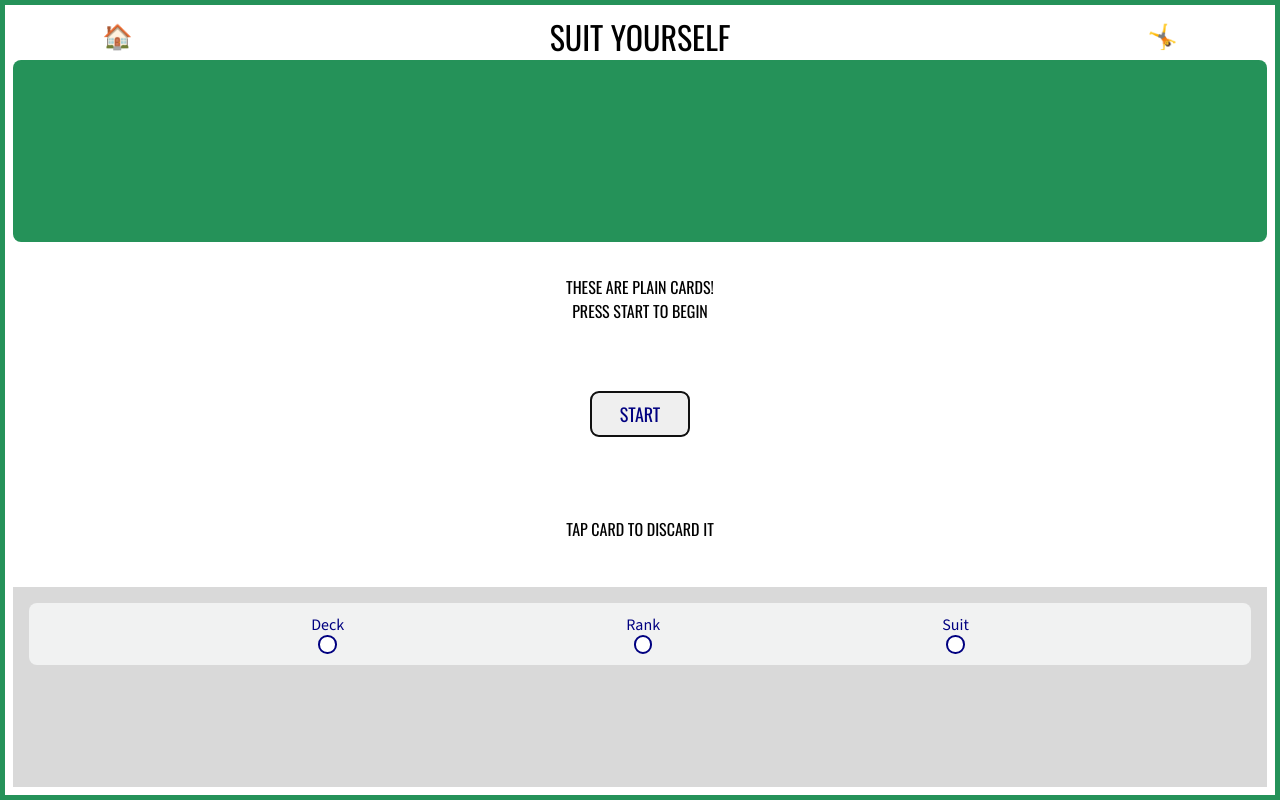
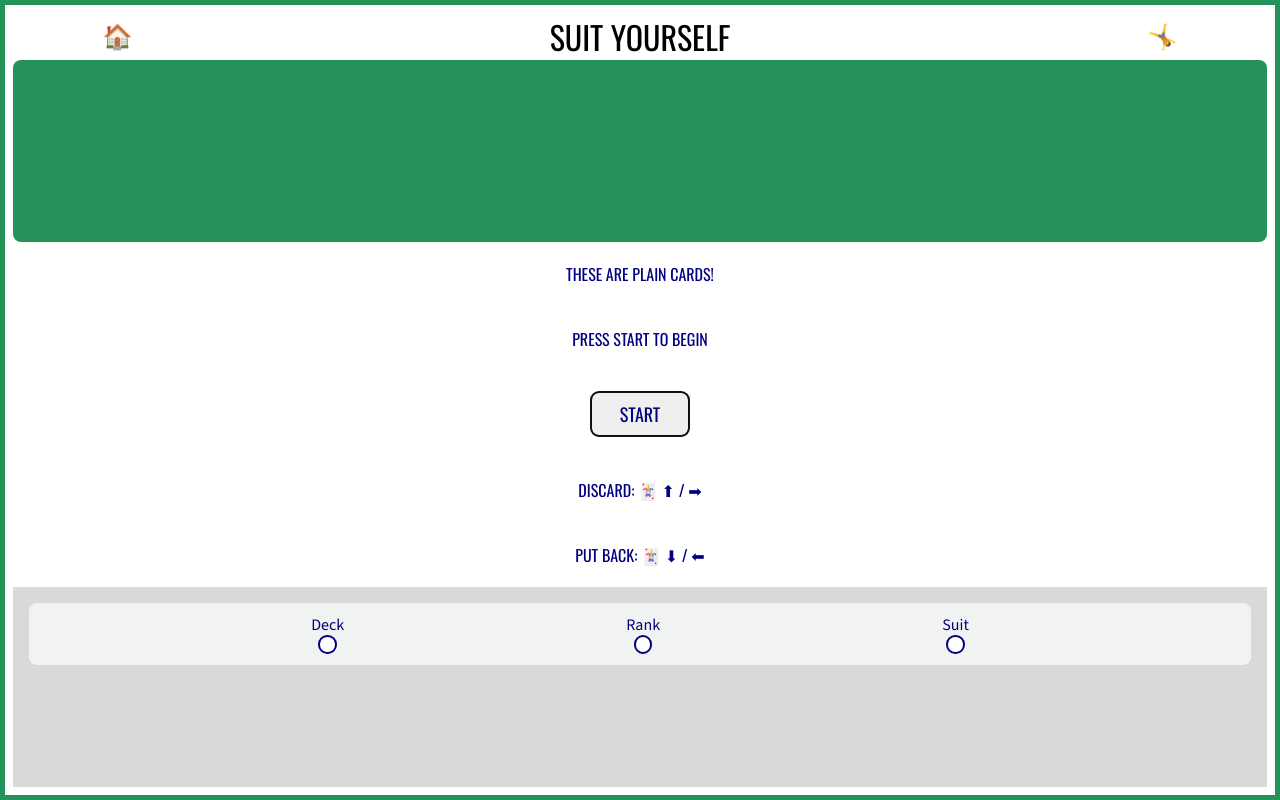
Before and after one commit to GMSoudersJr/card-workout, a SvelteKit app: page /cards in a window 1280 px wide. Built offline with nearby package versions, Linux system fonts and the light colour scheme; a web font is replaced by a local one.

Commit message:
Update instructions on cards page

```diff
--- a/src/lib/strings/forCardsPage.ts
+++ b/src/lib/strings/forCardsPage.ts
@@ -13,21 +13,41 @@ export const instructionsBelowTheStartButton = 'tap the card to discard it';
 export const startButtonText = 'start';
 
 export const messageAboveTheStartButton = {
-	forPlainCards: 'these are plain cards! press start to begin',
-	forExerciseCards: 'press start to begin your workout'
+	forPlainCards: [
+		'these are plain cards!',
+		'press start to begin',
+	],
+	forExerciseCards: [
+		'ready?!',
+		'3... 2.. 1.',
+	],
 };
 
 export const messageBelowTheStartButton = {
-	forPlainCards: 'tap card to discard it',
-	forExerciseCards: 'complete the reps, tap the card'
+	forPlainCards: [
+		`discard:  🃏 ⬆ / ➡ `,
+		`put back: 🃏 ⬇ / ⬅`,
+	],
+	forExerciseCards: [
+		`complete: 🃏 ⬆ / ➡ `,
+		`later: 🃏 ⬇ / ⬅`,
+	],
 };
 
 export const messageAboveTheShuffleButton = {
-	forPlainCards: 'you finished the deck',
-	forExerciseCards: 'workout finished'
+	forPlainCards: [
+		'you finished the deck',
+	],
+	forExerciseCards: [
+		'workout finished!'
+	],
 };
 
 export const messageBelowTheShuffleButton = {
-	forPlainCards: 'shuffling resets the cards',
-	forExerciseCards: 'shuffling clears your workout and exercises'
+	forPlainCards: [
+		'shuffling resets the cards',
+	],
+	forExerciseCards: [
+		'shuffling clears your workout and exercises'
+	],
 };
--- a/src/routes/cards/+page.svelte
+++ b/src/routes/cards/+page.svelte
@@ -39,22 +39,34 @@
       id="cards-intro"
       class="no-cards-showing"
     >
+    {#if !$suitExercises[0].exercise?.name}
+      {#each messageAboveTheStartButton.forPlainCards as message (message)}
       <p class="oswald-header above-start-button">
-        {#if !$suitExercises[0].exercise?.name}
-          {messageAboveTheStartButton.forPlainCards.toUpperCase()}
-          {:else}
-          {messageAboveTheStartButton.forExerciseCards.toUpperCase()}
-        {/if}
+        {message.toUpperCase()}
       </p>
-      <StartButton />
-      <p class="oswald-header below-start-button">
-        {#if !$suitExercises[0].exercise?.name}
-          {messageBelowTheStartButton.forPlainCards.toUpperCase()}
-          {:else}
-          {messageBelowTheStartButton.forExerciseCards.toUpperCase()}
-        {/if}
+      {/each}
+    {:else}
+      {#each messageAboveTheStartButton.forExerciseCards as message (message)}
+      <p class="oswald-header above-start-button">
+        {message.toUpperCase()}
       </p>
-    </div>
+      {/each}
+    {/if}
+    <StartButton />
+    {#if !$suitExercises[0].exercise?.name}
+      {#each messageBelowTheStartButton.forPlainCards as message (message)}
+    <p class="oswald-header below-start-button">
+      {message.toUpperCase()}
+    </p>
+      {/each}
+    {:else}
+      {#each messageBelowTheStartButton.forExerciseCards as message (message)}
+    <p class="oswald-header below-start-button">
+      {message.toUpperCase()}
+    </p>
+      {/each}
+    {/if}
+  </div>
   {:else if $theCurrentCard.length > 0}
     {#each $theCurrentCard as currentCard (currentCard.name)}
       <div class="card-outer-container"
@@ -79,21 +91,33 @@
       id="cards-outro"
       class="no-cards-showing"
     >
+    {#if !$suitExercises[0].exercise?.name}
+      {#each messageAboveTheShuffleButton.forPlainCards as message (message)}
       <p class="oswald-header above-shuffle-button">
-        {#if !$suitExercises[0].exercise?.name}
-          {messageAboveTheShuffleButton.forPlainCards.toUpperCase()}
-          {:else}
-          {messageAboveTheShuffleButton.forExerciseCards.toUpperCase()}
-        {/if}
+        {message.toUpperCase()}
       </p>
+      {/each}
+    {:else}
+      {#each messageAboveTheShuffleButton.forExerciseCards as message (message)}
+      <p class="oswald-header above-shuffle-button">
+        {message.toUpperCase()}
+      </p>
+      {/each}
+    {/if}
       <ShuffleButton />
+      {#if !$suitExercises[0].exercise?.name}
+        {#each messageBelowTheShuffleButton.forPlainCards as message (message)}
       <p class="oswald-header below-shuffle-button">
-        {#if !$suitExercises[0].exercise?.name}
-          {messageBelowTheShuffleButton.forPlainCards.toUpperCase()}
-          {:else}
-          {messageBelowTheShuffleButton.forExerciseCards.toUpperCase()}
-        {/if}
+        {message.toUpperCase()}
       </p>
+        {/each}
+      {:else}
+        {#each messageBelowTheShuffleButton.forExerciseCards as message (message)}
+      <p class="oswald-header below-shuffle-button">
+        {message.toUpperCase()}
+      </p>
+        {/each}
+      {/if}
     </div>
   {/if}
   </section>
@@ -127,7 +151,7 @@
     height: 100%;
     display: grid;
     grid-template-columns: 1fr;
-    grid-template-rows: repeat(3, 1fr);
+    grid-template-rows: repeat(auto, 1fr);
     align-items: center;
   }
   .right-aside {
@@ -149,5 +173,6 @@
   .above-shuffle-button,
   .below-shuffle-button {
     text-align: center;
+    color: #000080;
   }
 </style>
```
